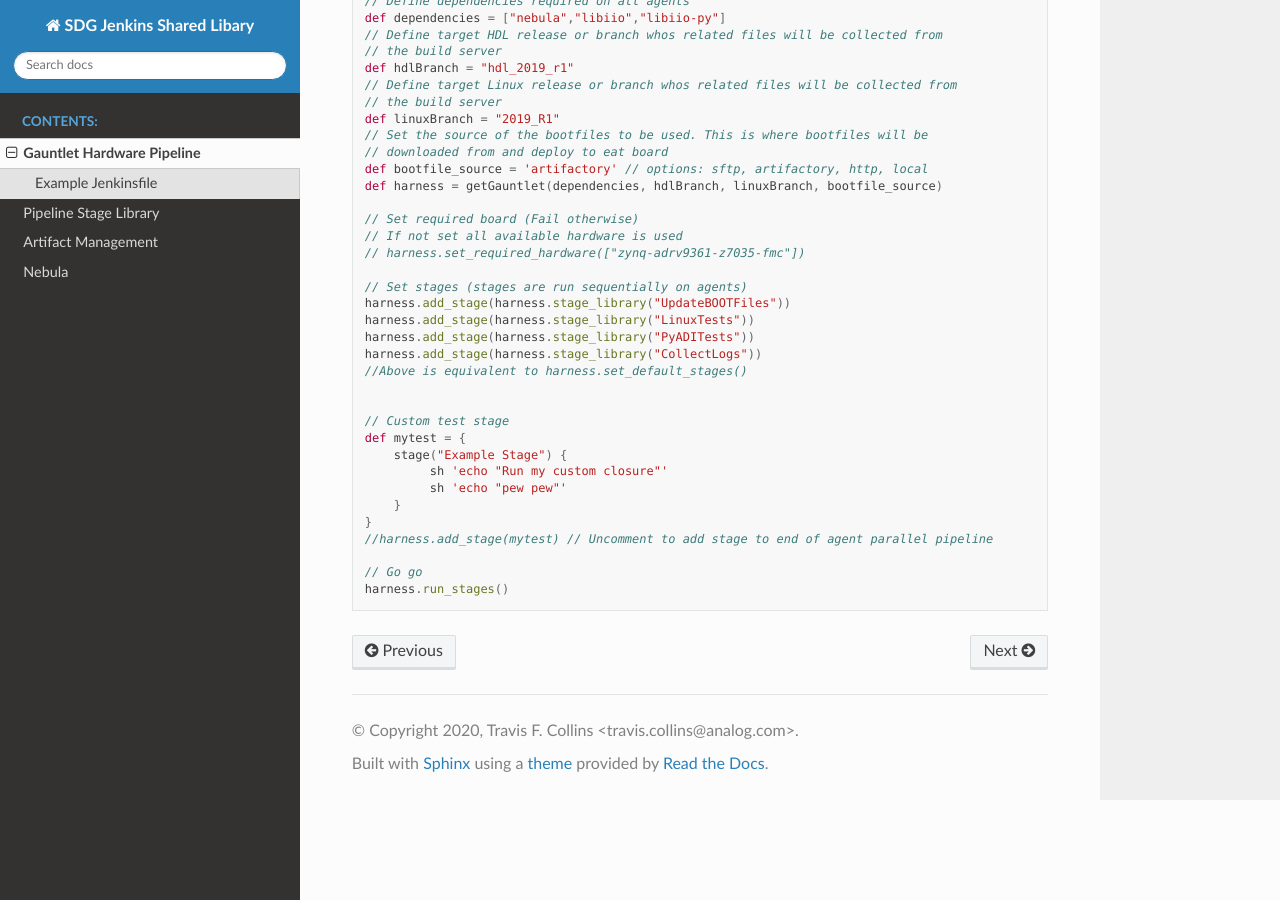
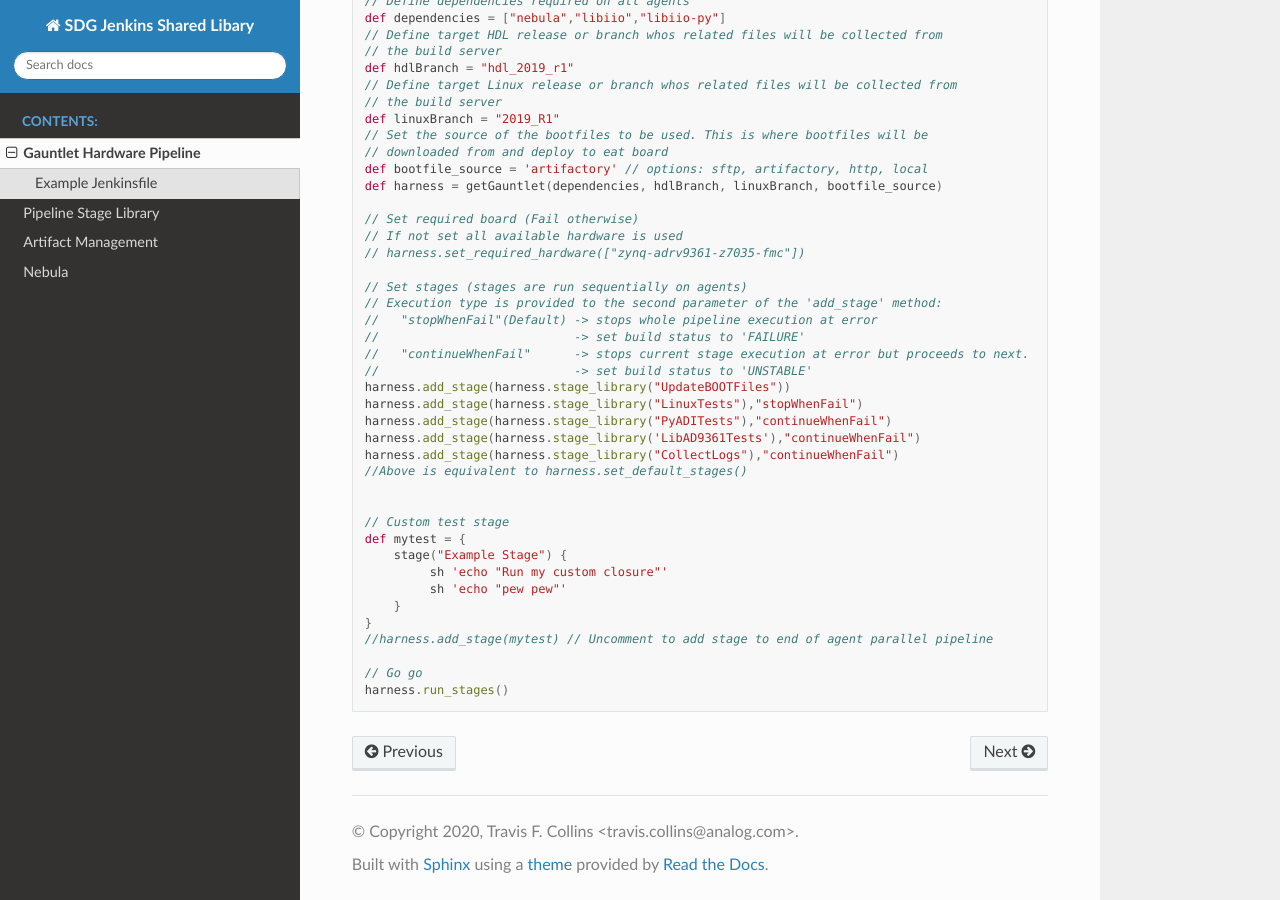
Before and after one commit to tfcollins/jenkins-shared-library, a Sphinx documentation site: the page built from doc/source/pipeline.rst, in a window 1280 px wide and 900 px high, scrolled down 783 px. Built offline with Sphinx 7.4.7 and the Read the Docs theme 2.0.0, drawn with Linux system fonts in a browser that asks for light colours.

Commit message:
Feat: Gauntlet: Add failsafe feature in execution of stages

```diff
--- a/doc/source/pipeline.rst
+++ b/doc/source/pipeline.rst
@@ -39,10 +39,16 @@ Example Jenkinsfile
         // harness.set_required_hardware(["zynq-adrv9361-z7035-fmc"])
 
         // Set stages (stages are run sequentially on agents)
+        // Execution type is provided to the second parameter of the 'add_stage' method:
+        //   "stopWhenFail"(Default) -> stops whole pipeline execution at error
+        //                           -> set build status to 'FAILURE'
+        //   "continueWhenFail"      -> stops current stage execution at error but proceeds to next.
+        //                           -> set build status to 'UNSTABLE'
         harness.add_stage(harness.stage_library("UpdateBOOTFiles"))
-        harness.add_stage(harness.stage_library("LinuxTests"))
-        harness.add_stage(harness.stage_library("PyADITests"))
-        harness.add_stage(harness.stage_library("CollectLogs"))
+        harness.add_stage(harness.stage_library("LinuxTests"),"stopWhenFail")
+        harness.add_stage(harness.stage_library("PyADITests"),"continueWhenFail")
+        harness.add_stage(harness.stage_library('LibAD9361Tests'),"continueWhenFail")
+        harness.add_stage(harness.stage_library("CollectLogs"),"continueWhenFail")
         //Above is equivalent to harness.set_default_stages()
 
 
```
Also changed, not shown: 3 other files.
